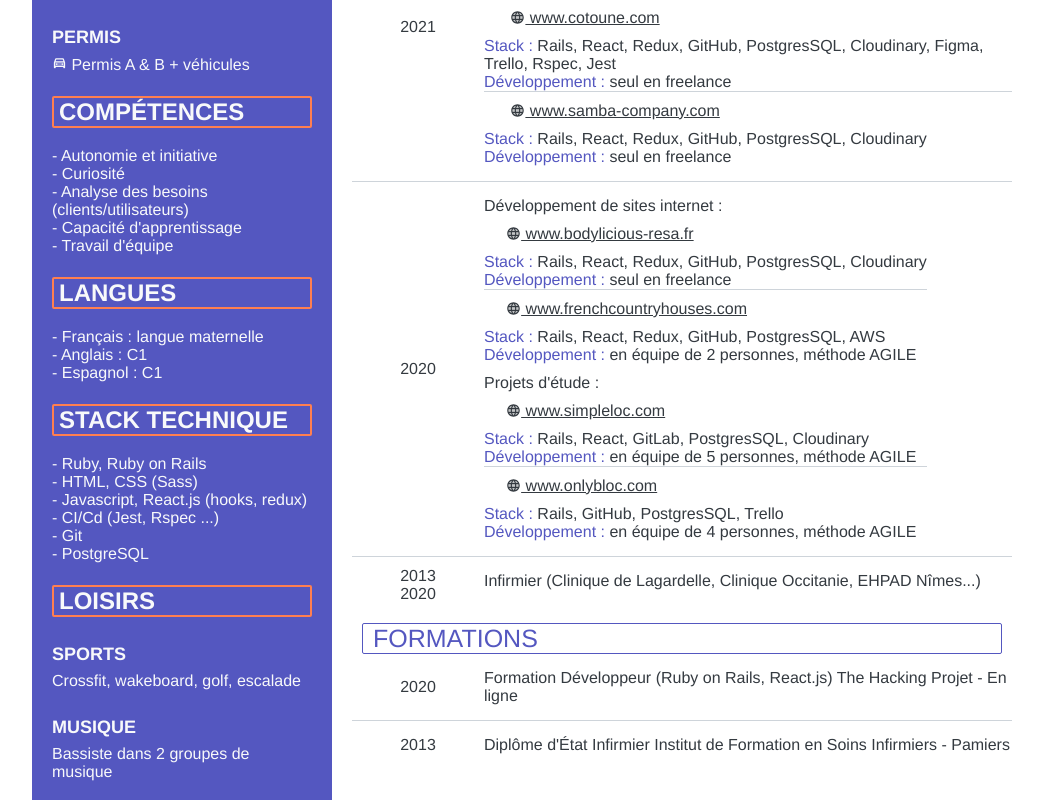
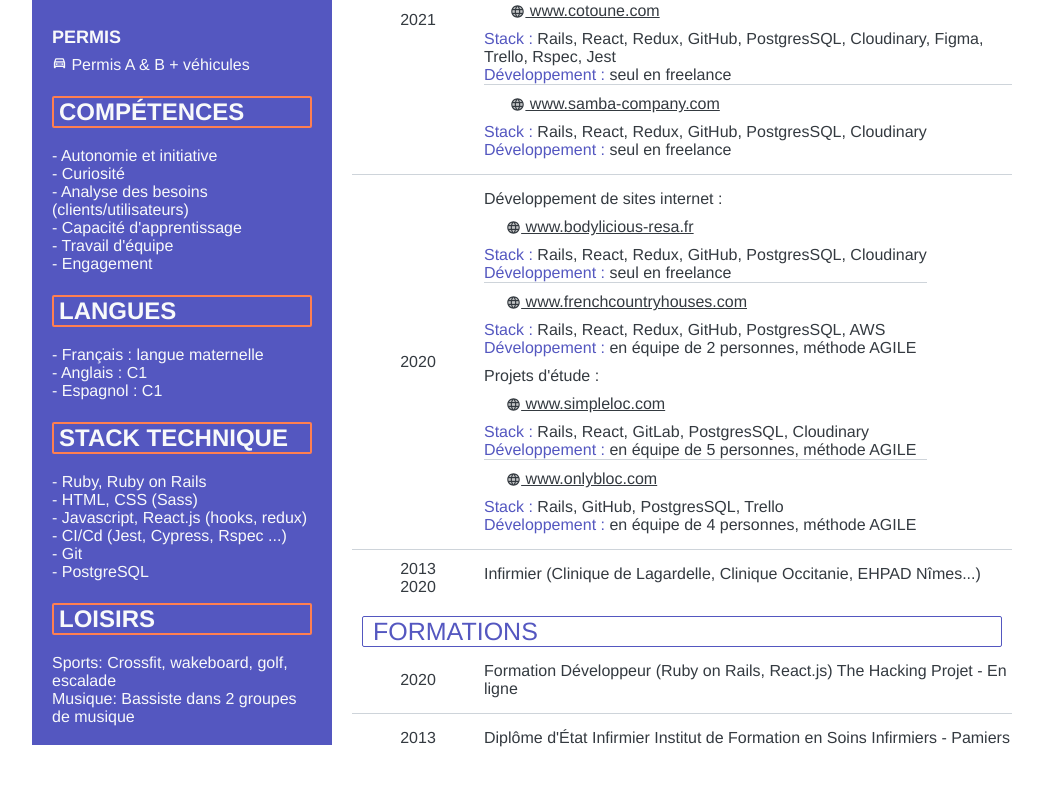
Before and after one commit to DoubleLama/samba-company, a React (Create React App) app in the folder client/: page /cv in a window 1280 px wide. Shown: the part 632-1432 px from the top of the page, without its empty margins (108-1151 px from the left). After the commit the page ends 1394 px from the top, so only its background shows below. Built offline with nearby package versions, Linux system fonts and the light colour scheme; no server answers.

Commit message:
update cv

```diff
--- a/client/src/Components/CV/CV.jsx
+++ b/client/src/Components/CV/CV.jsx
@@ -89,6 +89,7 @@ export const CV = () => {
             <p>- Analyse des besoins (clients/utilisateurs)</p>
             <p>- Capacité d&apos;apprentissage</p>
             <p>- Travail d&apos;équipe</p>
+            <p>- Engagement</p>
           </div>
         </div>
         <div className='abilities__table'>
@@ -106,7 +107,7 @@ export const CV = () => {
               - Ruby, Ruby on Rails
               <br />- HTML, CSS (Sass)
               <br />- Javascript, React.js (hooks, redux)
-              <br />- CI/Cd (Jest, Rspec ...)
+              <br />- CI/Cd (Jest, Cypress, Rspec ...)
               <br />- Git
               <br />- PostgreSQL
             </p>
@@ -115,12 +116,8 @@ export const CV = () => {
         <div className='hobbies__table'>
           <h2 className='hobbies__table--title'>LOISIRS</h2>
           <div className='hobbies__table--content'>
-            <h3 className='hobbies__table--content-title'>SPORTS</h3>
-            <p>Crossfit, wakeboard, golf, escalade</p>
-          </div>
-          <div className='hobbies__table--content'>
-            <h3 className='hobbies__table--content-title'>MUSIQUE</h3>
-            <p>Bassiste dans 2 groupes de musique</p>
+            <p>Sports: Crossfit, wakeboard, golf, escalade</p>
+            <p>Musique: Bassiste dans 2 groupes de musique</p>
           </div>
         </div>
       </div>
```
Also changed, not shown: 1 other file (tests, documents, lock files or other folders).
